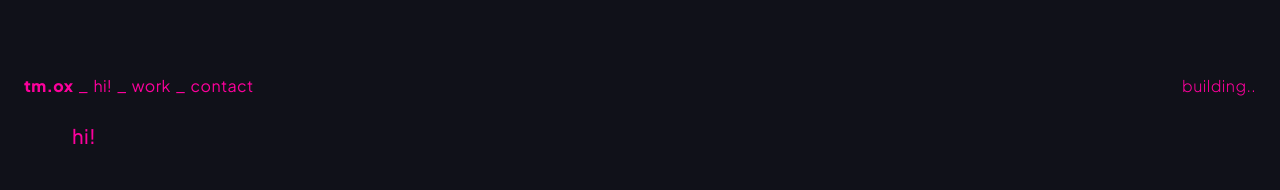
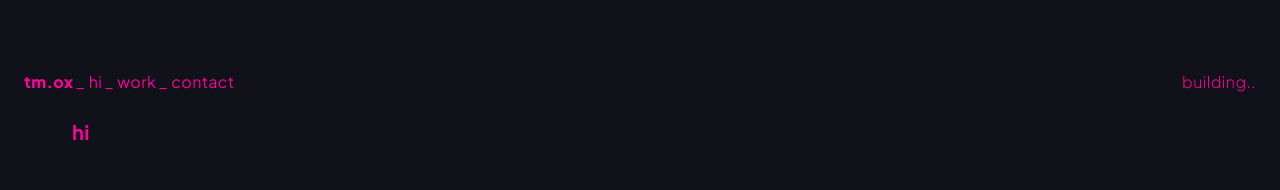
Before and after one commit to tm-ox/tm-ox.github.io, a Nuxt app: page / in a window 1280 px wide. Shown: the part 762-952 px from the top of the page. Built offline with nearby package versions, Linux system fonts and the light colour scheme.

Commit message:
Frustration + Minor Tweaks

```diff
--- a/app.vue
+++ b/app.vue
@@ -18,7 +18,7 @@ export default {
           href: `favicon.png`,
         },
       ],
-      script: [{}],
+      script: [{ src: "dist/vue-scrollactive.min.js" }],
     };
   },
 };
--- a/assets/css/tailwind.css
+++ b/assets/css/tailwind.css
@@ -12,6 +12,9 @@
     header {
         @apply fixed top-10 z-50;
     }
+    nav {
+      @apply sticky top-[calc(100%-64px)] z-50;
+    }
     section {
       @apply flex flex-col items-center min-h-screen;
     }
@@ -25,7 +28,7 @@
         @apply font-extralight text-3xl;
     }
     h4 {
-        @apply text-xl ml-12 mr-auto mt-6 font-medium tracking-wide sticky top-10;
+        @apply text-xl ml-12 mr-auto mt-6 font-bold tracking-wide sticky top-10;
     }
     p {
         @apply font-light text-xl;
@@ -34,10 +37,7 @@
         @apply font-extrabold;
     }
     a:hover {
-      @apply font-bold tracking-normal trans;
-    }
-    a:active {
-      @apply font-bold;
+      @apply text-midgrey trans;
     }
     textarea {
       @apply h-24;
@@ -55,10 +55,10 @@
     @apply transition duration-300 ease-in-out;
   }
   .form {
-    @apply mb-4 px-4 rounded-2xl bg-background border-0 ring-0 focus:border-0 focus:ring-0 focus:bg-background placeholder:text-primary;
+    @apply mb-4 px-4 rounded-2xl bg-midgrey border-0 ring-0 focus:border-0 focus:ring-0 focus:bg-background placeholder:text-primary;
   }
   .submitButton {
-    @apply self-center bg-primary hover:bg-primary font-normal text-background hover:font-bold py-1 px-6 rounded-2xl trans;
+    @apply self-center bg-primary font-normal text-background hover:bg-midgrey hover:text-primary border-[1px] border-primary py-1 px-6 rounded-2xl trans;
   }
 }
 
--- /dev/null
+++ b/components/Hi.vue
@@ -0,0 +1,6 @@
+<template>
+  <h1>
+    we are all<br />
+    a work in progress..
+  </h1>
+</template>
--- a/components/Nav.vue
+++ b/components/Nav.vue
@@ -1,18 +1,45 @@
 <template>
-  <div class="stickyNav">
-    <div class="flex items-end">
-      <a href="#home" class="hover:tracking-wide">
+  <nav>
+    <ul class="flex items-end">
+      <a href="#home">
         <h5>tm.ox</h5>
       </a>
-      <p class="px-1">_</p>
-      <div>
-        <a href="#main">hi!</a>
-      </div>
-      <p class="px-1">_</p>
-      <a href="#work">work</a>
-      <p class="px-1">_</p>
-      <a href="#contact">contact</a>
-      <h5 class="font-light ml-auto">building..</h5>
-    </div>
-  </div>
+      <li v-for="(item, $index) in items" :key="$index">
+        <a
+          @click="setUrlSection(item.section)"
+          :href="item.link"
+          :class="{ active: urlSection === item.link }"
+          class="pl-[2px]"
+          >{{ item.name }}</a
+        >
+      </li>
+      <li class="font-light ml-auto">building..</li>
+    </ul>
+  </nav>
 </template>
+
+<script>
+export default {
+  data() {
+    return {
+      items: [
+        {
+          name: "_ hi",
+          link: "#main",
+          section: "hi",
+        },
+        {
+          name: "_ work",
+          link: "#work",
+          section: "work",
+        },
+        {
+          name: "_ contact",
+          link: "#contact",
+          section: "contact",
+        },
+      ],
+    };
+  },
+};
+</script>
--- /dev/null
+++ b/components/Work.vue
@@ -0,0 +1,9 @@
+<template>
+  <div class="flex flex-col">
+    <h1 class="mb-2">
+      slow build.<br />
+      here is a pdf for now..
+    </h1>
+    <a href="TM_Folio_0522_WebEdit.pdf" target="_blank" class="">folio</a>
+  </div>
+</template>
--- a/pages/index.vue
+++ b/pages/index.vue
@@ -3,24 +3,15 @@
   <H1kz />
   <Nav />
   <section id="main">
-    <h4>hi!</h4>
+    <h4>hi</h4>
     <div class="container">
-      <h1>
-        we are all<br />
-        a work in progress..
-      </h1>
+      <Hi />
     </div>
   </section>
   <section id="work">
     <h4>work</h4>
     <div class="container">
-      <div class="flex flex-col">
-        <h1 class="mb-2">
-          slow build.<br />
-          here is a pdf for now..
-        </h1>
-        <a href="TM_Folio_0522_WebEdit.pdf" target="_blank" class="">folio</a>
-      </div>
+      <Work />
     </div>
   </section>
   <section id="contact">
--- a/pages/index_1.vue
+++ /dev/null
@@ -1,12 +0,0 @@
-<template>
-  <Header />
-  <H1kz />
-  <div class="flex" id="main">
-    <a href="#home" class="hover:tracking-wide">
-      <h5>tm.ox</h5>
-    </a>
-    <p class="px-1">_</p>
-    <a href="#1">soon</a>
-    <h5 class="font-light ml-auto">building...</h5>
-  </div>
-</template>
--- a/tailwind.config.js
+++ b/tailwind.config.js
@@ -12,7 +12,7 @@ module.exports = {
       primary: "#fc019c",
       secondary: "#F1E7E4",
       background: "#101119",
-      buttons: "#1B1F22",
+      midgrey: "#1B1F22",
       hover: "#9F3324",
       white: "#FFFFFF",
     },
```
Also changed, not shown: app/router.options.ts (added, +8 -0 lines).
